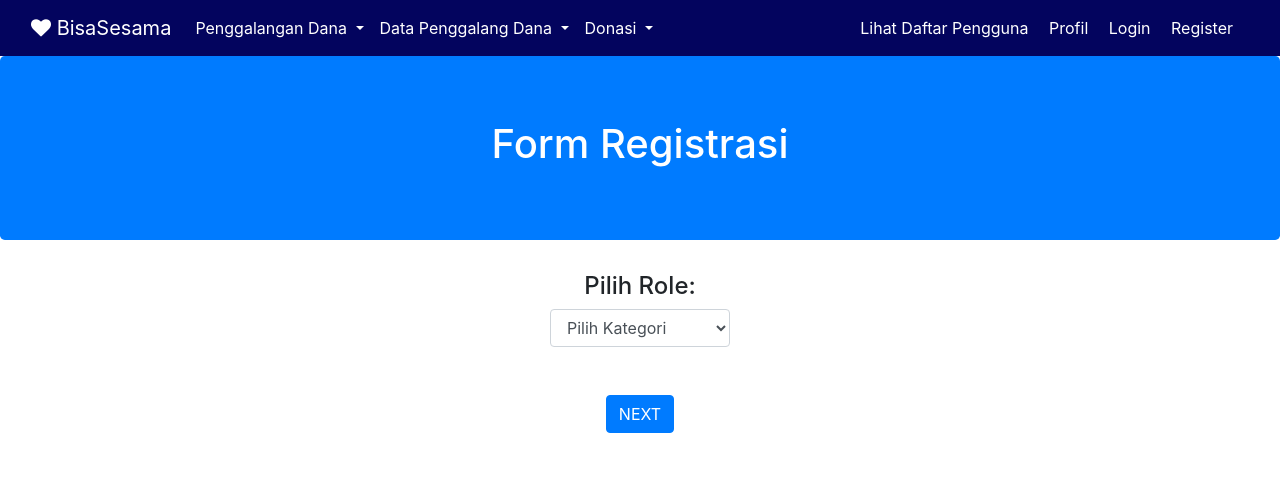
After one commit to finazaria/BisaSesama-App, a Django app: page /pengguna/register in a window 1280 px wide. The commit adds this page. Shown: the top 480 px of the page. Run offline with Django 3.2, Linux system fonts and the light colour scheme; some libraries are stand-ins or nearby versions.

Commit message:
added navigation for register

```diff
--- /dev/null
+++ b/pengguna/templates/register_role.html
@@ -0,0 +1,68 @@
+<!DOCTYPE html>
+{% load static %}
+<html>
+    <head>
+        <title>FORM PENGGALANGAN DANA</title>
+        <meta name="viewport" content="width=device-width, initial-scale=1, shrink-to-fit=no">
+        <link rel="stylesheet" href="https://stackpath.bootstrapcdn.com/bootstrap/4.3.1/css/bootstrap.min.css" integrity="sha384-ggOyR0iXCbMQv3Xipma34MD+dH/1fQ784/j6cY/iJTQUOhcWr7x9JvoRxT2MZw1T" crossorigin="anonymous">
+        <link href="https://stackpath.bootstrapcdn.com/font-awesome/4.7.0/css/font-awesome.min.css" rel="stylesheet" integrity="sha384-wvfXpqpZZVQGK6TAh5PVlGOfQNHSoD2xbE+QkPxCAFlNEevoEH3Sl0sibVcOQVnN" crossorigin="anonymous">
+    </head>
+    <body style="background-color:white;">
+        <div>
+            {% include 'navbar.html' %}
+
+
+        <div class='bg-primary jumbotron justify-content-center text-white' align="center">
+            <h1>Form Registrasi</h1>
+        </div>
+
+        <div class="container d-flex justify-content-center" align="center">
+            <form action="/trigger_dua" id="form-action" method="post">
+                {% csrf_token %}
+                <h4>Pilih Role:</h4>
+                <select id="kategori" class="form-control" aria-label="Default select example" required>
+                  <option selected>Pilih Kategori</option>
+                  <option value="1">Penggalang Dana</option>
+                  <option value="2">Admin</option>
+                </select>
+
+                <br>
+                <br>
+
+            </form>
+        </div>
+
+        <div class="container d-flex justify-content-center" align="center">
+            <input class="btn btn-primary mb-5" type="submit" value="NEXT" onclick="myFunction()">
+        </div>
+
+        </div>
+        <script src="https://code.jquery.com/jquery-3.5.1.js" integrity="sha256-QWo7LDvxbWT2tbbQ97B53yJnYU3WhH/C8ycbRAkjPDc="  crossorigin="anonymous"></script>
+        <script src="https://cdnjs.cloudflare.com/ajax/libs/popper.js/1.14.7/umd/popper.min.js" integrity="sha384-UO2eT0CpHqdSJQ6hJty5KVphtPhzWj9WO1clHTMGa3JDZwrnQq4sF86dIHNDz0W1" crossorigin="anonymous"></script>
+        <script src="https://stackpath.bootstrapcdn.com/bootstrap/4.3.1/js/bootstrap.min.js" integrity="sha384-JjSmVgyd0p3pXB1rRibZUAYoIIy6OrQ6VrjIEaFf/nJGzIxFDsf4x0xIM+B07jRM" crossorigin="anonymous"></script>
+        <script src="https://cdn.jsdelivr.net/npm/bootstrap@5.0.2/dist/js/bootstrap.bundle.min.js" integrity="sha384-MrcW6ZMFYlzcLA8Nl+NtUVF0sA7MsXsP1UyJoMp4YLEuNSfAP+JcXn/tWtIaxVXM" crossorigin="anonymous"></script>
+        <script src="https://cdn.jsdelivr.net/npm/@popperjs/core@2.9.2/dist/umd/popper.min.js" integrity="sha384-IQsoLXl5PILFhosVNubq5LC7Qb9DXgDA9i+tQ8Zj3iwWAwPtgFTxbJ8NT4GN1R8p" crossorigin="anonymous"></script>
+        <script src="https://cdn.jsdelivr.net/npm/bootstrap@5.0.2/dist/js/bootstrap.min.js" integrity="sha384-cVKIPhGWiC2Al4u+LWgxfKTRIcfu0JTxR+EQDz/bgldoEyl4H0zUF0QKbrJ0EcQF" crossorigin="anonymous"></script>
+        <script src="https://ajax.googleapis.com/ajax/libs/jquery/2.1.1/jquery.min.js"></script>
+        <script>
+            var pilihan = 0;
+
+            $("#kategori").change(function () {
+                pilihan = $(this).val();
+            });
+
+            function myFunction() {
+                if (pilihan == "1") {
+                    // $("#pasien").modal("show");
+                    location.replace("/pengguna/penggalang_dana")
+                } else if (pilihan == "2"){
+                    // $("#rumah_ibadah").modal("show");
+                    location.replace("/pengguna/admin")
+                }
+            }
+
+
+        </script>
+
+    </body>
+</html>
--- a/pengguna/urls.py
+++ b/pengguna/urls.py
@@ -4,6 +4,7 @@ from .views import *
 app_name = 'pengguna'
 
 urlpatterns = [
+    path("register", register, name="register"),
     path("admin", form_admin, name="admin"),
     path("penggalang_dana", form_pd, name="penggalang_dana"),
     path("penggalang_dana/individu", form_pd_individu, name="pd_individu"),
--- a/pengguna/views.py
+++ b/pengguna/views.py
@@ -1,4 +1,7 @@
 from django.shortcuts import render
+
+def register(request):
+    return render(request, 'register_role.html')
 
 def form_admin(request):
     return render(request, 'form_admin.html')
--- a/templates/navbar.html
+++ b/templates/navbar.html
@@ -60,5 +60,9 @@
             <i class="d-inline-block align-center fa text-white"></i>
             Login
         </a>
+        <a style="font-size: medium;" class="navbar-brand text-white" href="{% url 'pengguna:register' %}">
+            <i class="d-inline-block align-center fa text-white"></i>
+            Register
+        </a>
     </div>
 </nav>
```
